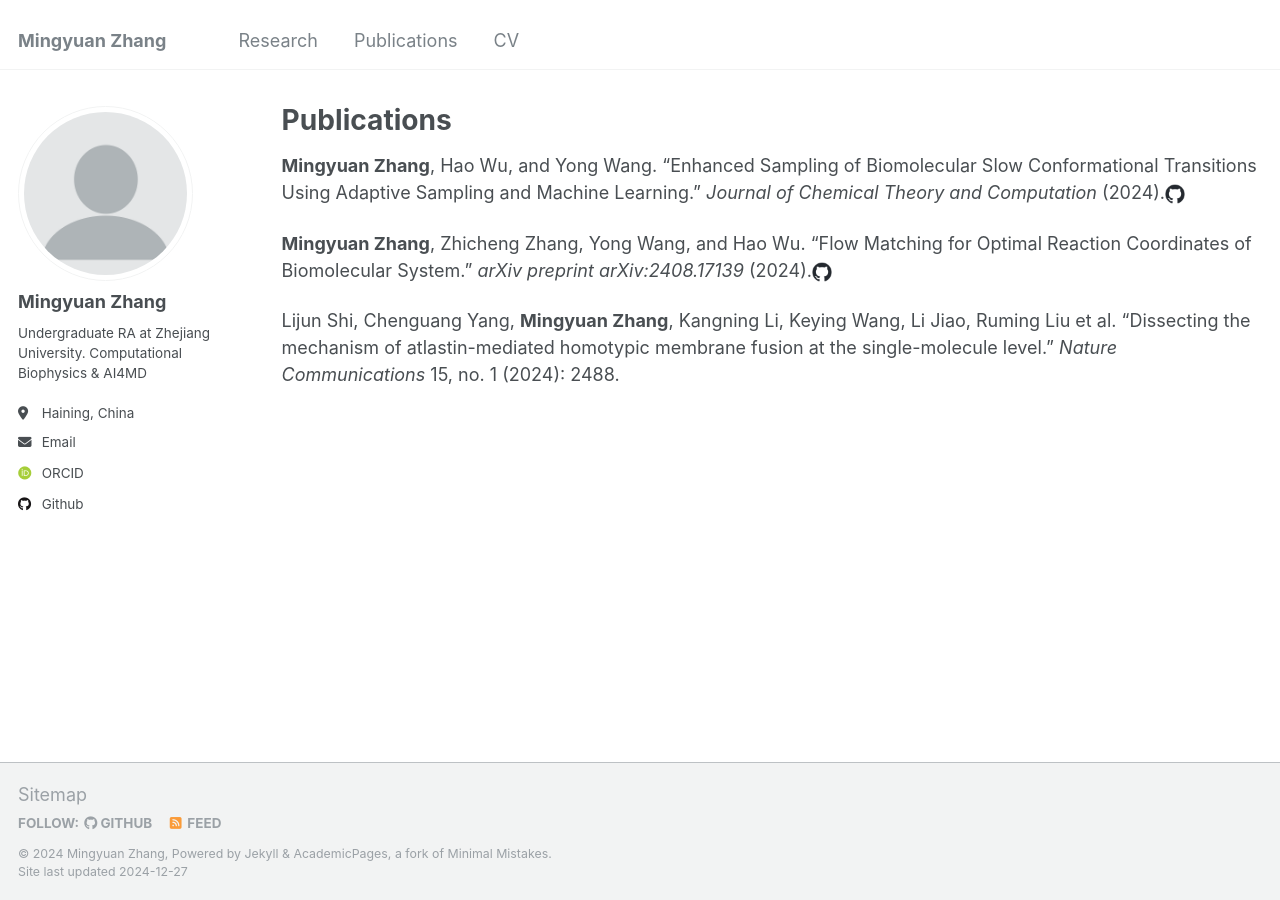
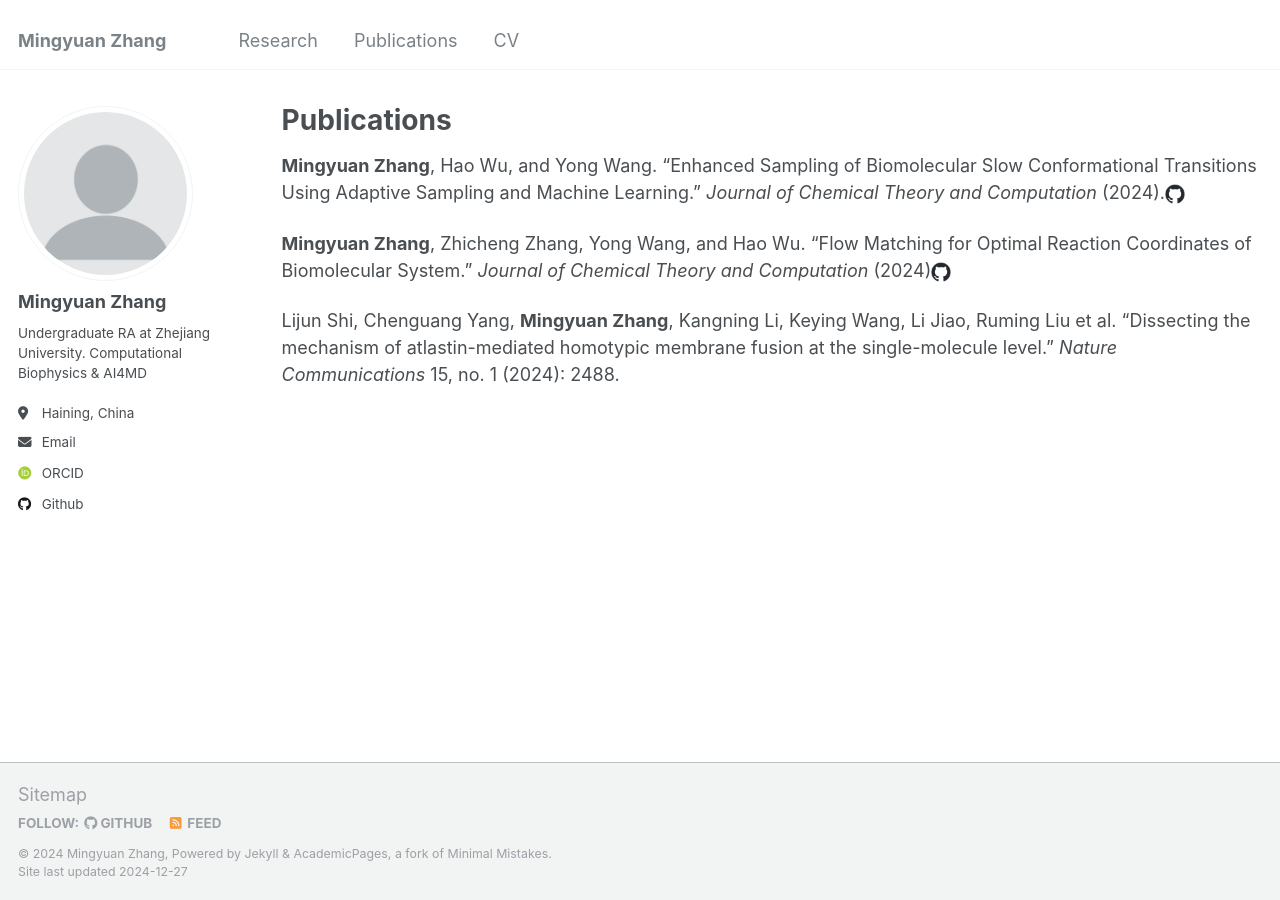
Before and after one commit to Mingyuan00/Mingyuan00.github.io, a Jekyll site: the page built from _pages/publications.md, in a window 1280 px wide. Built offline with Jekyll 4.4.1, drawn with Linux system fonts in a browser that asks for light colours; some web fonts are replaced.

Commit message:
Update publications.md

```diff
--- a/_pages/publications.md
+++ b/_pages/publications.md
@@ -7,6 +7,6 @@ author_profile: true
 
 **Mingyuan Zhang**, Hao Wu, and Yong Wang. "Enhanced Sampling of Biomolecular Slow Conformational Transitions Using Adaptive Sampling and Machine Learning." *Journal of Chemical Theory and Computation* (2024).[<img src="/images/github-mark.png" width="20" height="20">](https://github.com/Mingyuan00/Adaptive_Sampling_for_OPES)
 
-**Mingyuan Zhang**, Zhicheng Zhang, Yong Wang, and Hao Wu. "Flow Matching for Optimal Reaction Coordinates of Biomolecular System." *arXiv preprint arXiv:2408.17139* (2024).[<img src="/images/github-mark.png" width="20" height="20">](https://github.com/Mingyuan00/Flow_Matching_for_RC)
+**Mingyuan Zhang**, Zhicheng Zhang, Yong Wang, and Hao Wu. "Flow Matching for Optimal Reaction Coordinates of Biomolecular System." *Journal of Chemical Theory and Computation* (2024)[<img src="/images/github-mark.png" width="20" height="20">](https://github.com/Mingyuan00/Flow_Matching_for_RC)
 
 Lijun Shi, Chenguang Yang, **Mingyuan Zhang**, Kangning Li, Keying Wang, Li Jiao, Ruming Liu et al. "Dissecting the mechanism of atlastin-mediated homotypic membrane fusion at the single-molecule level." *Nature Communications* 15, no. 1 (2024): 2488.
```
